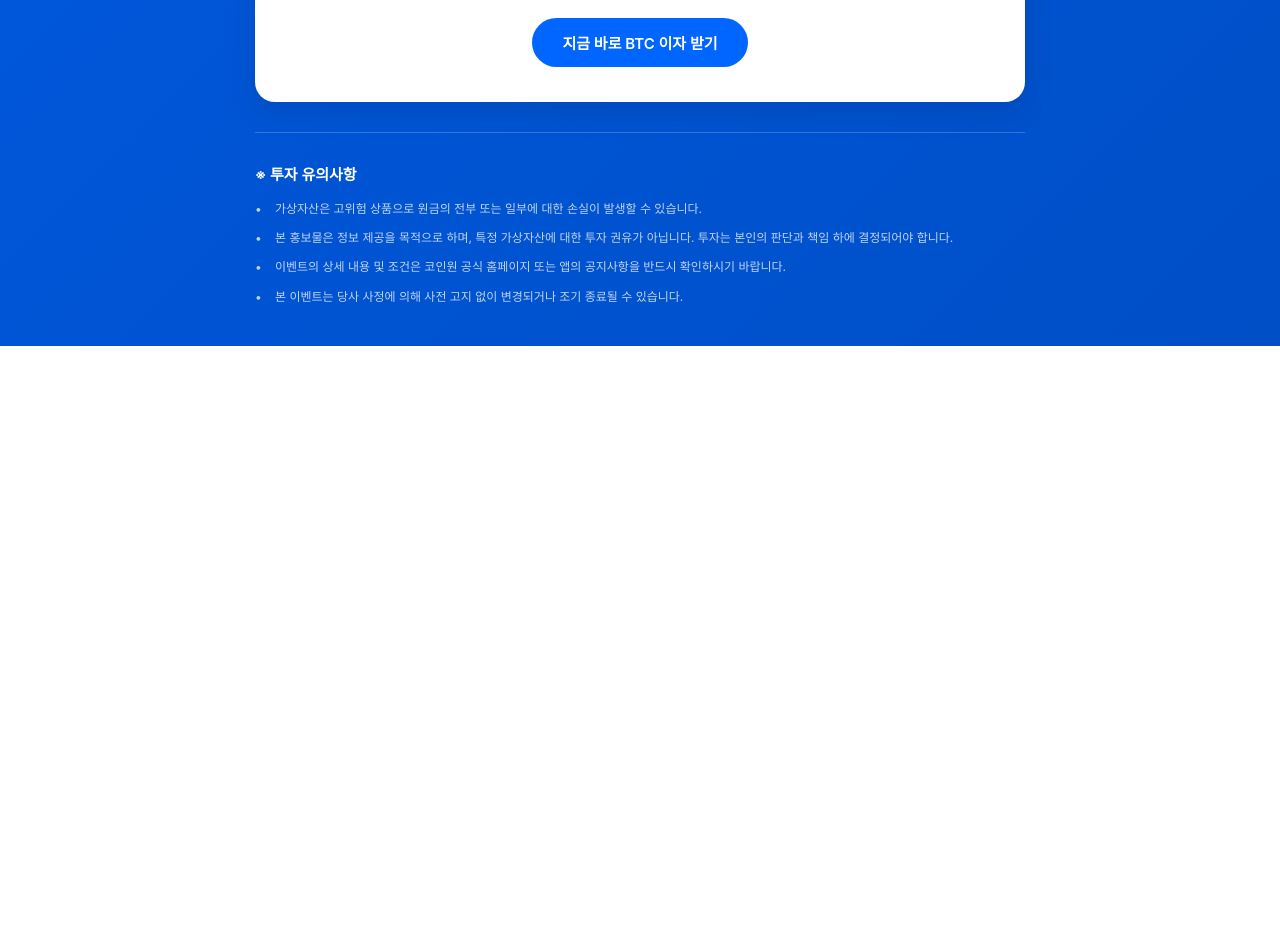
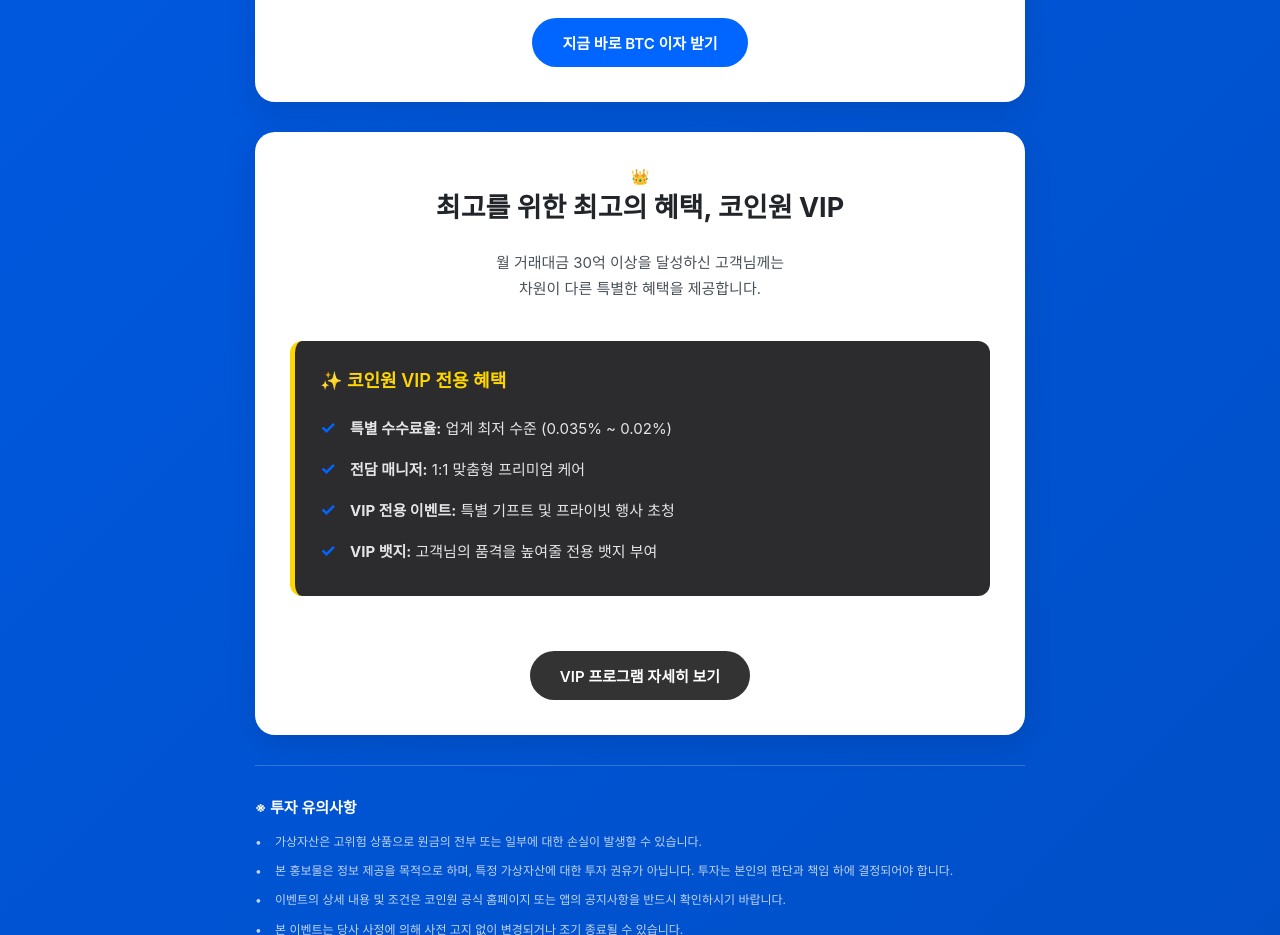
Before and after one commit to kwansubshim-cloud/coinone, a plain HTML site: page index.html in a window 1280 px wide. Shown: the part 3420-4355 px from the top of the page. Before the commit the page ends 3766 px from the top, so only its background shows below. Drawn offline with Linux system fonts and the light colour scheme; a web font is replaced by a local one.

Commit message:
Update index.html

```diff
--- a/index.html
+++ b/index.html
@@ -392,6 +392,29 @@
             </a>
         </div>
 
+<div class="slide vip-section">
+            <div class="vip-icon">👑</div>
+            <h2>최고를 위한 최고의 혜택, 코인원 VIP</h2>
+            <p style="max-width: 600px; margin-left: auto; margin-right: auto; margin-bottom: 40px;">
+                월 거래대금 30억 이상을 달성하신 고객님께는<br>
+                차원이 다른 특별한 혜택을 제공합니다.
+            </p>
+
+            <div class="brand-box" style="background: #2c2c2e; border-left-color: #FFD700;">
+                <div class="brand-title" style="color: #FFD700;">✨ 코인원 VIP 전용 혜택</div>
+                <ul class="brand-check-list">
+                    <li style="color: #e5e5e7;"><strong>특별 수수료율:</strong> 업계 최저 수준 (0.035% ~ 0.02%)</li>
+                    <li style="color: #e5e5e7;"><strong>전담 매니저:</strong> 1:1 맞춤형 프리미엄 케어</li>
+                    <li style="color: #e5e5e7;"><strong>VIP 전용 이벤트:</strong> 특별 기프트 및 프라이빗 행사 초청</li>
+                    <li style="color: #e5e5e7;"><strong>VIP 뱃지:</strong> 고객님의 품격을 높여줄 전용 뱃지 부여</li>
+                </ul>
+            </div>
+
+            <a href="https://coinone.co.kr/vip" target="_blank" class="cta-button" style="background: #333; margin-top: 30px;">
+                VIP 프로그램 자세히 보기
+            </a>
+        </div>
+
         <div class="disclaimer">
             <h4>※ 투자 유의사항</h4>
             <ul>
```
